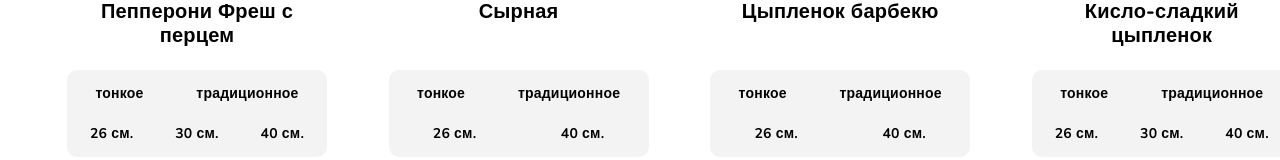
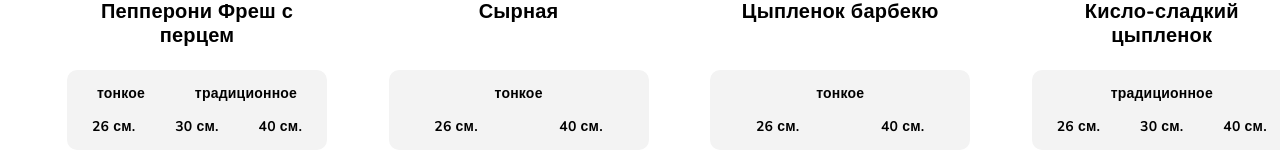
Before and after one commit to studstone/react-pizza, a React (Create React App) app: page / in a window 1280 px wide. Shown: the part 640-800 px from the top of the page. Built offline with nearby package versions, Linux system fonts and the light colour scheme.

Commit message:
fix options

```diff
--- a/src/components/Card/Card.jsx
+++ b/src/components/Card/Card.jsx
@@ -1,11 +1,13 @@
 import React from 'react';
 import {
-    Button, CardBottom, CardWrapper, Counter, ImageBlock, Option, Options, PizzaName,
+    Button, CardBottom, CardWrapper, Counter, ImageBlock, Option, Options, OptionsWrapper, PizzaName,
     Price
 } from './styles/StyledCard';
 
 const Card = ({ pizzas }) => {
     console.log();
+    const typesName = ['тонкое', 'традиционное'];
+
     const [active, setActive] = React.useState(false);
 
     return (
@@ -17,15 +19,22 @@ const Card = ({ pizzas }) => {
                             <img src={pizza.imageUrl} alt="Pizza" />
                         </ImageBlock>
                         <PizzaName>{pizza.name}</PizzaName>
+                        <OptionsWrapper>
                             <Options>
-                            <Option>тонкое</Option>
-                            <Option>традиционное</Option>
+                                {
+                                    pizza.types.map((item, index) =>
+                                        <Option key={index}>{typesName[item]}</Option>
+                                    )
+                                }
+                            </Options>
+                            <Options>
                                 {
                                     pizza.sizes.map((item, index) =>
                                         <Option key={index}>{item} см.</Option>
                                     )
                                 }
                             </Options>
+                        </OptionsWrapper>
                         <CardBottom>
                             <Price>от {pizza.price} ₽</Price>
                             <Button>
--- a/src/components/Card/styles/StyledCard.jsx
+++ b/src/components/Card/styles/StyledCard.jsx
@@ -29,15 +29,19 @@ export const PizzaName = styled.h3`
     min-height: 4.8rem;
 `;
 
-export const Options = styled.ul`
+export const OptionsWrapper = styled.div`
     padding: 0.7rem 0.5rem;
     display: flex;
-    align-items: center;
-    flex-wrap: wrap;
-    gap: 7px 6px;
+    flex-direction: column;
     background: #f3f3f3;
     border-radius: 1rem;
     margin-bottom: 1.7rem;
+`;
+
+export const Options = styled.ul`
+    display: flex;
+    align-items: center;
+    justify-content: space-between;
 `;
 
 export const Option = styled.li`
```
Lines whose indentation alone changed are shown as unchanged.
